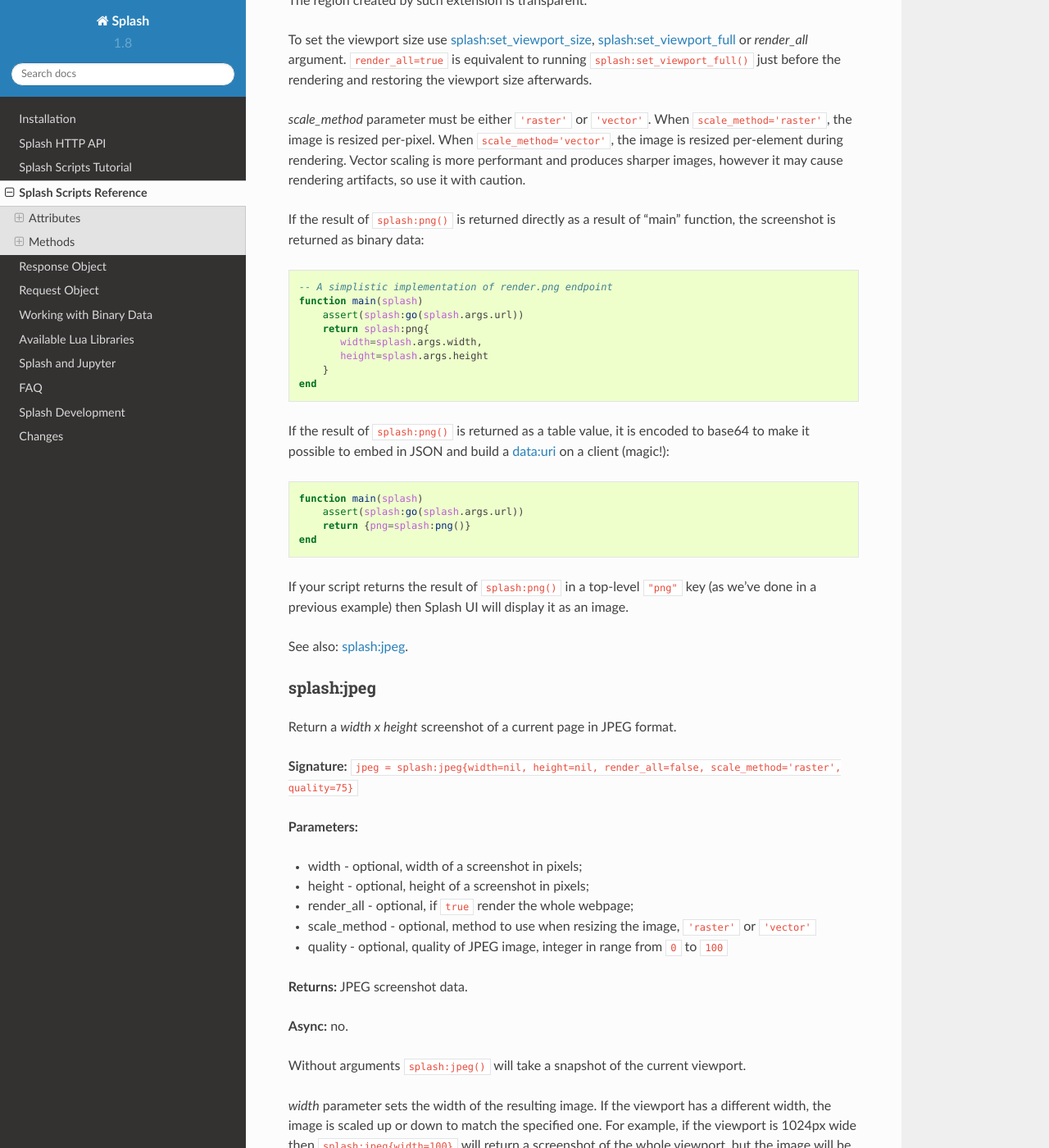
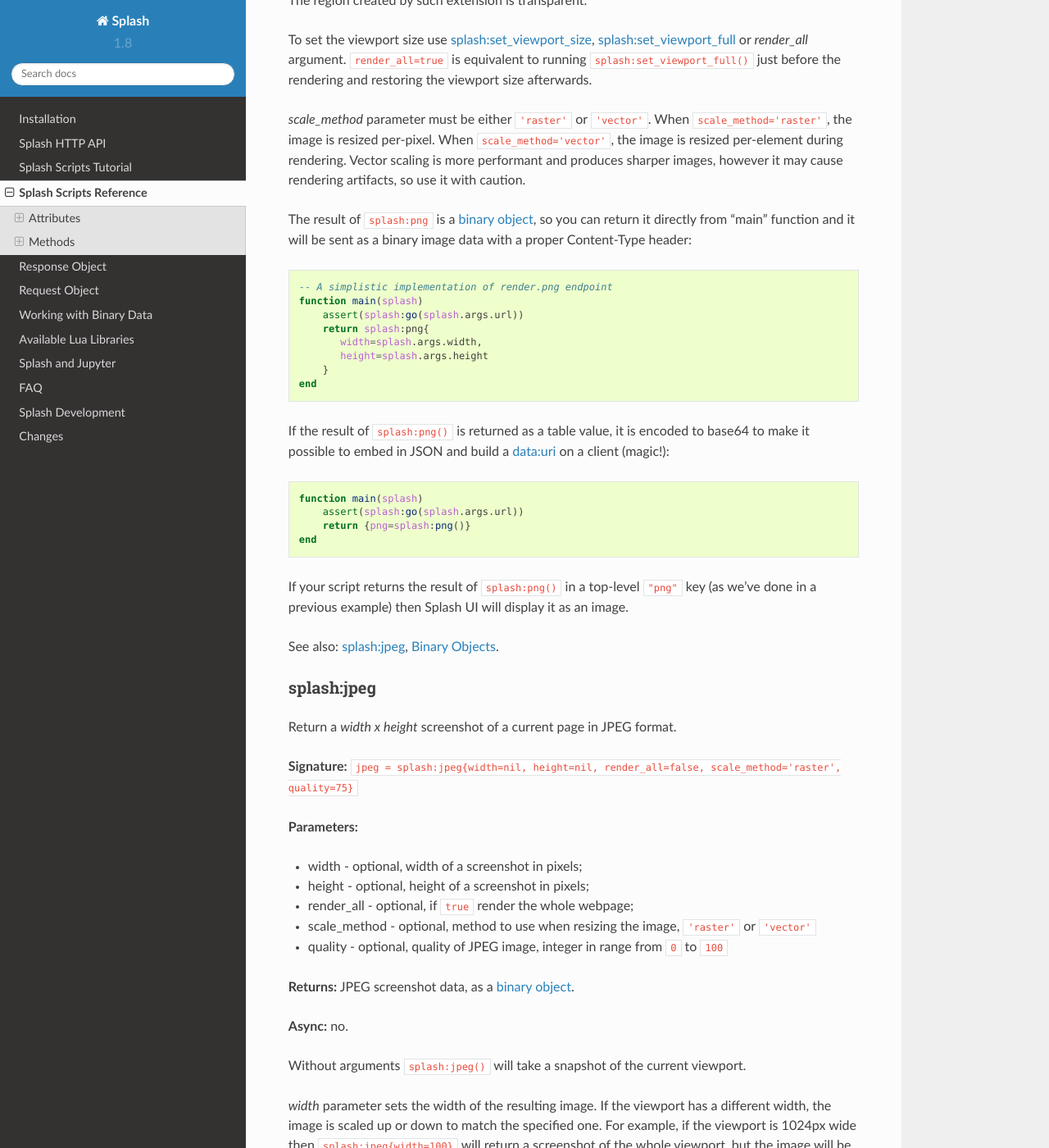
Before and after one commit to scrapinghub/splash, a Sphinx documentation site: the page built from docs/scripting-ref.rst, in a window 1280 px wide and 1400 px high, scrolled down 19814 px. Shown: the whole window at 82% size. Built offline with Sphinx 7.4.7 and the Read the Docs theme 2.0.0, drawn with Linux system fonts in a browser that asks for light colours; some of the changed text lies outside the part shown.

Commit message:
DOC improve splash:png, splash:jpeg docs; a small note in splash:go docs

```diff
--- a/docs/scripting-ref.rst
+++ b/docs/scripting-ref.rst
@@ -1046,7 +1047,7 @@
 * scale_method - optional, method to use when resizing the image, ``'raster'``
   or ``'vector'``
 
-**Returns:** PNG screenshot data.
+**Returns:** PNG screenshot data, as a :ref:`binary object <binary-objects>`.
 
 **Async:** no.
 
@@ -1074,8 +1075,9 @@
 Vector scaling is more performant and produces sharper images, however it may
 cause rendering artifacts, so use it with caution.
 
-If the result of ``splash:png()`` is returned directly as a result of
-"main" function, the screenshot is returned as binary data:
+The result of ``splash:png`` is a :ref:`binary object <binary-objects>`,
+so you can return it directly from "main" function and it will be sent as
+a binary image data with a proper Content-Type header:
 
 .. code-block:: lua
 
@@ -1103,7 +1105,7 @@
 ``"png"`` key (as we've done in a previous example) then Splash UI
 will display it as an image.
 
-See also: :ref:`splash-jpeg`.
+See also: :ref:`splash-jpeg`, :ref:`binary-objects`.
 
 
 .. _splash-jpeg:
@@ -1124,7 +1126,7 @@
   or ``'vector'``
 * quality - optional, quality of JPEG image, integer in range from ``0`` to ``100``
 
-**Returns:** JPEG screenshot data.
+**Returns:** JPEG screenshot data, as a :ref:`binary object <binary-objects>`.
 
 **Async:** no.
 
@@ -1157,8 +1159,9 @@
 the JPEG compression algorithm, and results in large files with hardly any
 gain in image quality.
 
-If the result of ``splash:jpeg()`` is returned directly as a result of
-"main" function, the screenshot is returned as binary data:
+The result of ``splash:jpeg`` is a :ref:`binary object <binary-objects>`,
+so you can return it directly from "main" function and it will be sent as
+a binary image data with a proper Content-Type header:
 
 .. code-block:: lua
 
@@ -1182,8 +1185,8 @@
          return {jpeg=splash:jpeg()}
      end
 
-See also: :ref:`splash-png`. Note that `splash:jpeg()` is often
-1.5..2x faster than ``splash:png()``.
+See also: :ref:`splash-png`, :ref:`binary-objects`.
+Note that ``splash:jpeg()`` is often 1.5..2x faster than ``splash:png()``.
 
 .. _splash-har:
 
```
Also changed, not shown: other parts of docs/scripting-ref.rst (+3 -2 lines).
